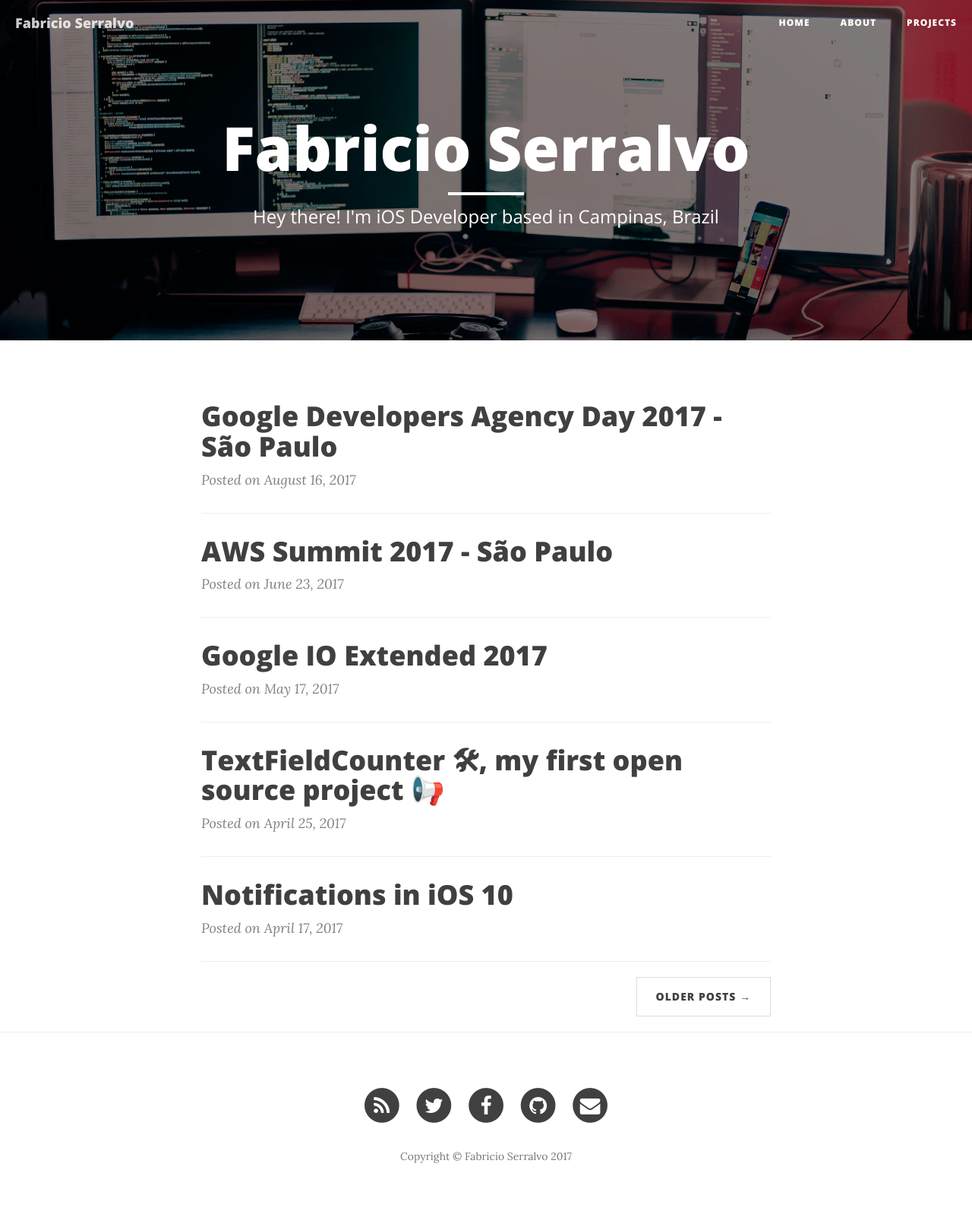
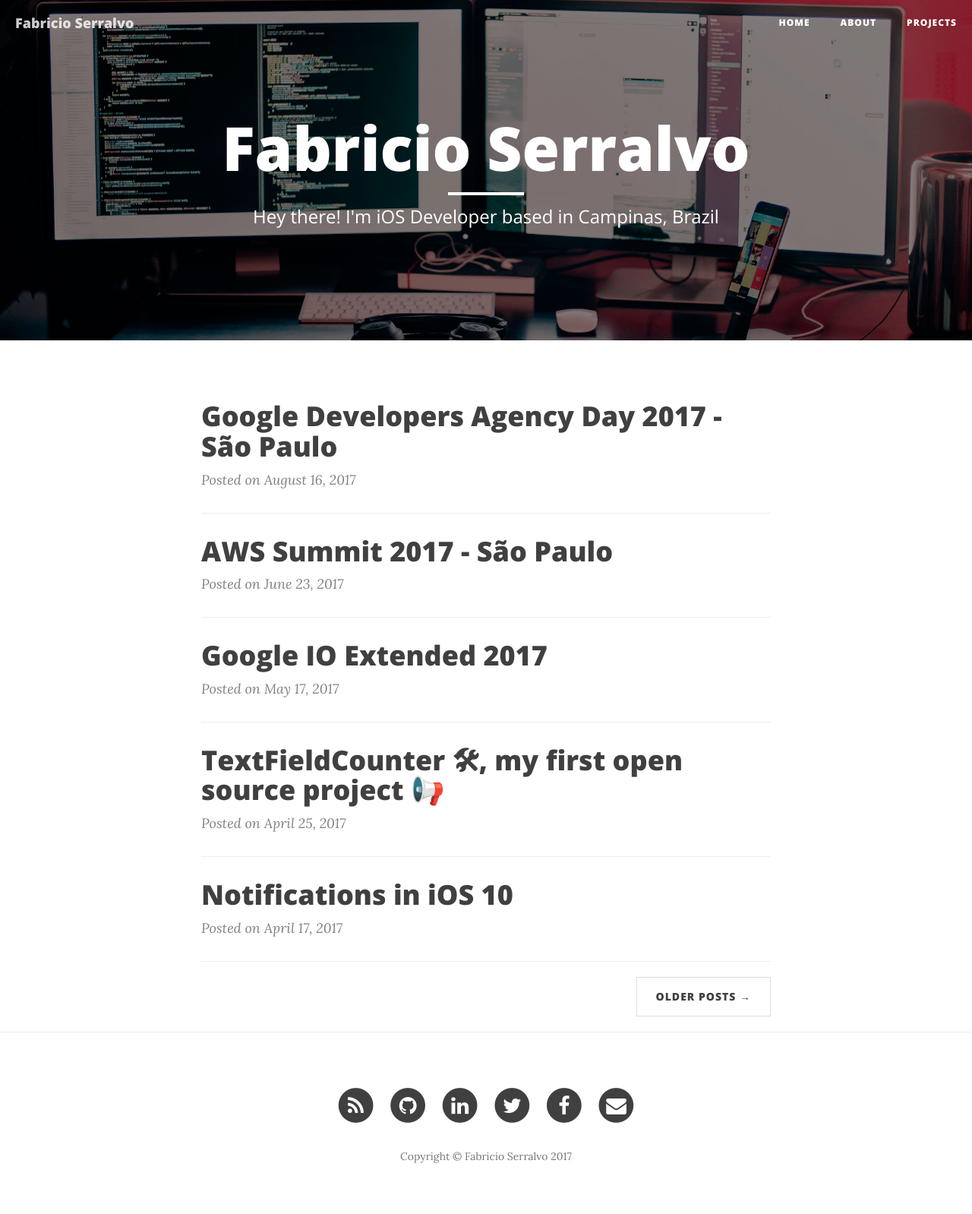
Before and after one commit to serralvo/serralvo.github.io, a Jekyll site: the page built from index.html, in a window 1280 px wide. Shown: the whole page at 76% size. Built offline with Jekyll 4.4.1, drawn with Linux system fonts in a browser that asks for light colours; nearby versions of some CDN libraries; the list of posts is cut into pages by our own code.

Commit message:
Atualização do footer e config

```diff
--- a/_config.yml
+++ b/_config.yml
@@ -3,7 +3,7 @@
 header-img: img/home-bg.jpg
 email: fabricio.serralvo@gmail.com
 copyright_name: Fabricio Serralvo
-description: "Write your site description here. It will be used as your sites meta description as well!"
+description: "iOS Developer based in Campinas, Brazil"
 baseurl: ""
 url: "http://serralvo.co"
 twitter_username: _serralvo
--- a/_includes/footer.html
+++ b/_includes/footer.html
@@ -9,6 +9,24 @@
                             <span class="fa-stack fa-lg">
                                 <i class="fa fa-circle fa-stack-2x"></i>
                                 <i class="fa fa-rss fa-stack-1x fa-inverse"></i>
+                            </span>
+                        </a>
+                    </li>
+                   {% if site.github_username %}
+                    <li>
+                        <a href="https://github.com/{{ site.github_username }}">
+                            <span class="fa-stack fa-lg">
+                                <i class="fa fa-circle fa-stack-2x"></i>
+                                <i class="fa fa-github fa-stack-1x fa-inverse"></i>
+                            </span>
+                        </a>
+                    </li>
+                    {% endif %}
+                    <li>
+                        <a href="https://www.linkedin.com/in/fabricioserralvo/">
+                            <span class="fa-stack fa-lg">
+                                <i class="fa fa-circle fa-stack-2x"></i>
+                                <i class="fa fa-linkedin fa-stack-1x fa-inverse"></i>
                             </span>
                         </a>
                     </li>
@@ -28,16 +46,6 @@
                             <span class="fa-stack fa-lg">
                                 <i class="fa fa-circle fa-stack-2x"></i>
                                 <i class="fa fa-facebook fa-stack-1x fa-inverse"></i>
-                            </span>
-                        </a>
-                    </li>
-                    {% endif %}
-                    {% if site.github_username %}
-                    <li>
-                        <a href="https://github.com/{{ site.github_username }}">
-                            <span class="fa-stack fa-lg">
-                                <i class="fa fa-circle fa-stack-2x"></i>
-                                <i class="fa fa-github fa-stack-1x fa-inverse"></i>
                             </span>
                         </a>
                     </li>
```
